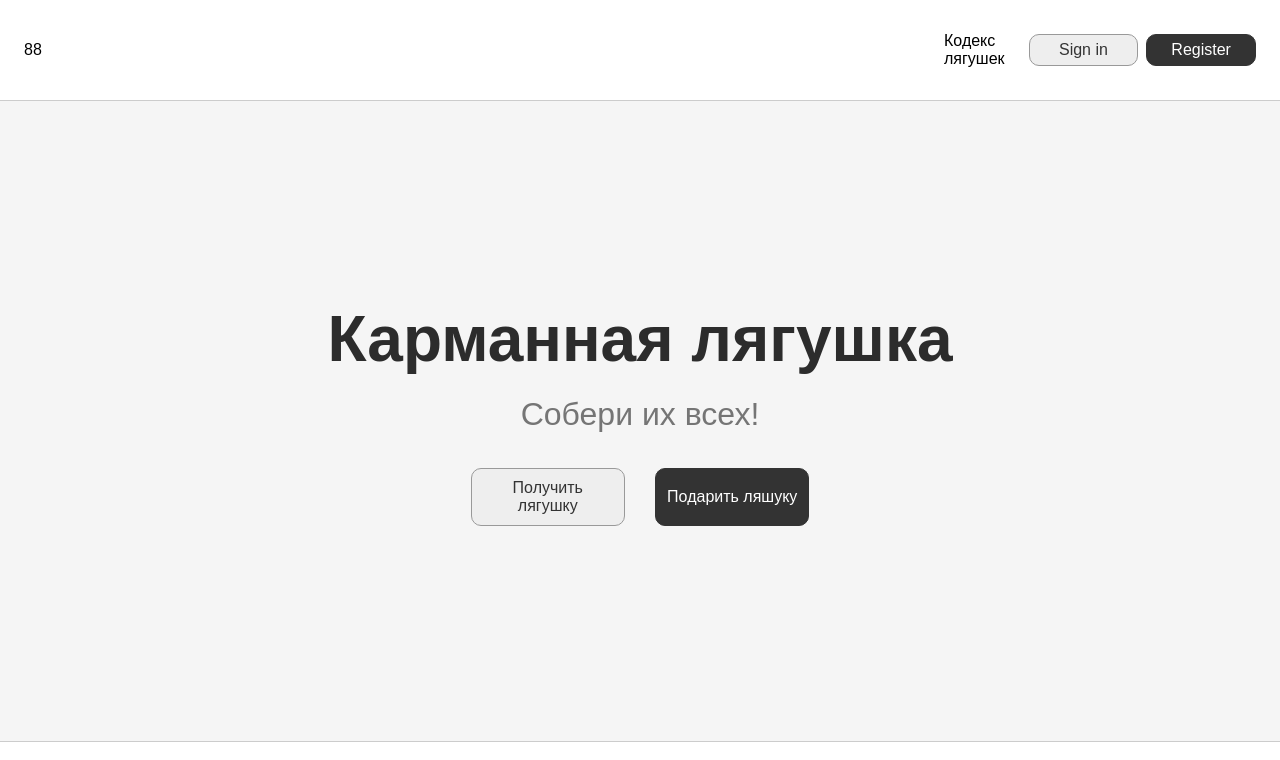
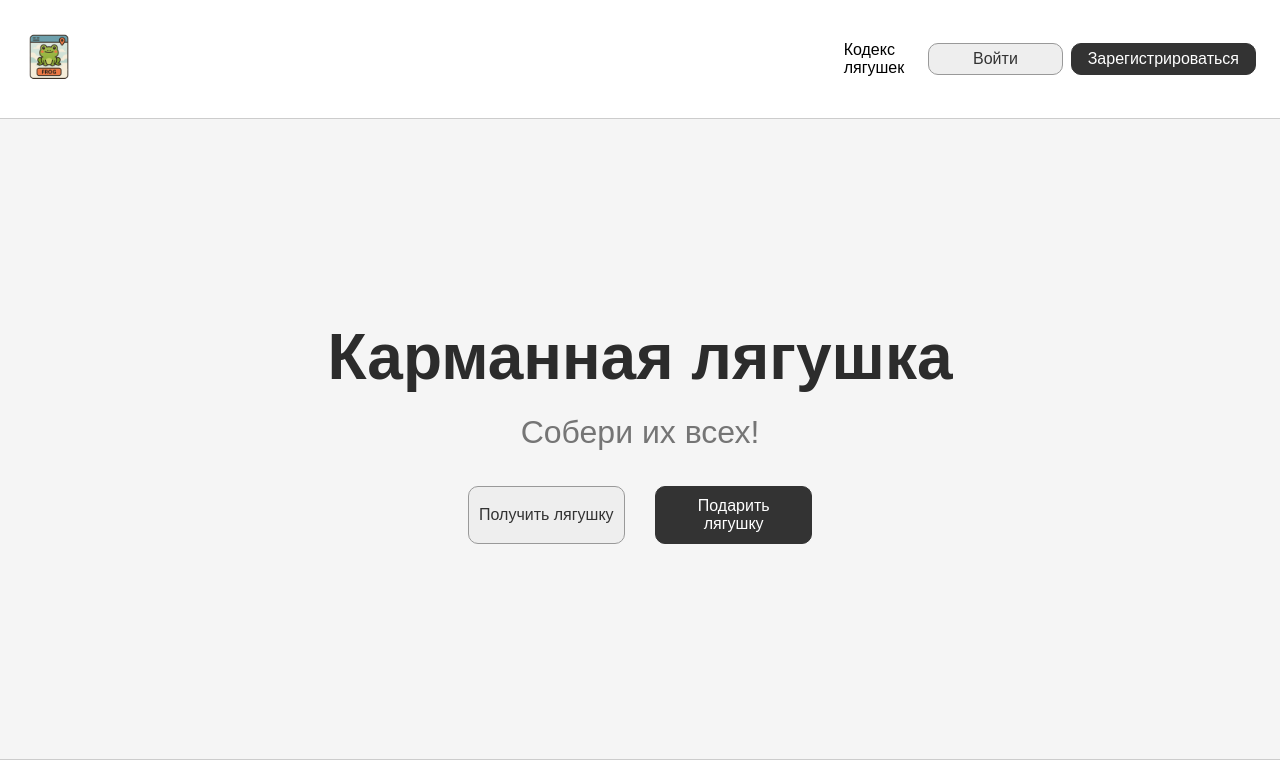
Before and after one commit to ilyash0/frog, a Django app: template templates/home.html in a window 1280 px wide. Shown: the top 760 px of the page. Run offline with Django 5.2, Linux system fonts and the light colour scheme; the template is opened without the code that fills it, so the values that code supplies are empty.

Commit message:
Add favicon

```diff
--- a/static/css/style.css
+++ b/static/css/style.css
@@ -44,7 +44,7 @@ header {
 .header-right button {
     cursor: pointer;
     border-radius: 10px;
-    padding: 0.4rem 0.8rem;
+    padding: 0.4rem 1rem;
     margin-left: 0.5rem;
 }
 
@@ -69,31 +69,28 @@ header {
 
 footer {
     display: flex;
-    justify-content: space-between; /* Раздвигаем блоки слева и справа */
-    align-items: flex-start; /* Выравниваем по верхней границе */
-    background-color: #ffffff; /* Белый фон */
-    color: #000000; /* Чёрный текст */
-    padding: 2rem; /* Отступы внутри футера */
-    border-top: 1px solid #ccc; /* Для наглядного разделения сверху */
+    justify-content: space-between;
+    align-items: flex-start;
+    background-color: #ffffff;
+    color: #000000;
+    padding: 2rem;
+    border-top: 1px solid #ccc;
 }
 
-/* Левая часть футера: иконки */
 .footer-left {
     display: flex;
-    gap: 1rem; /* Расстояние между иконками */
+    gap: 1rem;
 }
 
 .footer-left img {
     width: 24px;
     height: 24px;
-    /* При необходимости используйте другие размеры или SVG-иконки */
     cursor: pointer;
 }
 
-/* Правая часть футера: три колонки со ссылками */
 .footer-links {
     display: flex;
-    gap: 3rem; /* Расстояние между колонками */
+    gap: 3rem;
 }
 
 .footer-column {
--- a/templates/base.html
+++ b/templates/base.html
@@ -3,21 +3,24 @@
 <html lang="ru">
 <head>
     <meta charset="UTF-8">
-    <title>{% block title %}Страница{% endblock %}</title>
+    <title>{% block title %}ЛЯГУШКИИИ!{% endblock %}</title>
     <link rel="stylesheet" href="{% static 'css/style.css' %}" type="text/css">
+    <link rel="icon" href="{% static 'img/icon.png' %}">
 </head>
 <body>
 
 <header>
     <div class="header-left">
-        <div class="logo">88
+        <div class="logo" onclick="window.location.replace('/')">
+            <img src="{% static 'img/icon.png' %}" width="50px" alt="icon">
         </div>
     </div>
 
     <div class="header-right">
-        <a href="home" class="header__link">Кодекс лягушек</a>
-        <button class="white-button" style="margin-left: 1.5rem;" onclick="window.location.replace('/login/')">Sign in</button>
-        <button class="black-button" onclick="window.location.replace('/signup/')">Register</button>
+        <a href="/" class="header__link">Кодекс лягушек</a>
+        <button class="white-button" style="margin-left: 1.5rem;" onclick="window.location.replace('/login/')">Войти
+        </button>
+        <button class="black-button" onclick="window.location.replace('/signup/')">Зарегистрироваться</button>
     </div>
 </header>
 
--- a/templates/home.html
+++ b/templates/home.html
@@ -11,7 +11,7 @@
         </div>
         <div style="display: flex;">
             <button style="margin: 15px;" class="white-button" onclick="window.location.replace('/login/')">Получить лягушку</button>
-            <button style="margin: 15px;" class="black-button" onclick="window.location.replace('/signup/')">Подарить ляшуку</button>
+            <button style="margin: 15px;" class="black-button" onclick="window.location.replace('/signup/')">Подарить лягушку</button>
         </div>
     </div>
 {% endblock %}
```
Also changed, not shown: static/img/icon.png (added).
